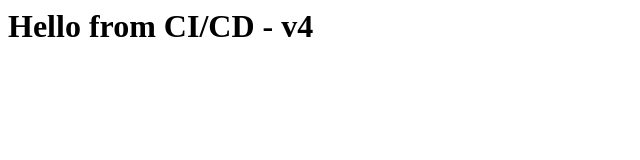
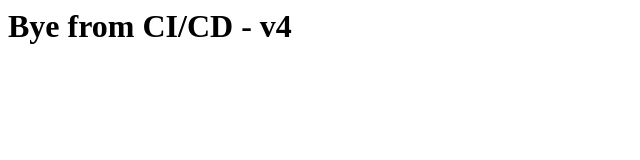
Before and after one commit to Aditya-karyakarte/simple-cicd, a plain HTML site: page index.html in a window 1280 px wide. Shown: the whole page, without its empty margins (0-640 px from the left). Drawn offline with Linux system fonts and the light colour scheme.

Commit message:
Bad release test

```diff
--- a/index.html
+++ b/index.html
@@ -1 +1 @@
-<h1>Hello from CI/CD - v4</h1>
+<h1>Bye from CI/CD - v4</h1>
```
